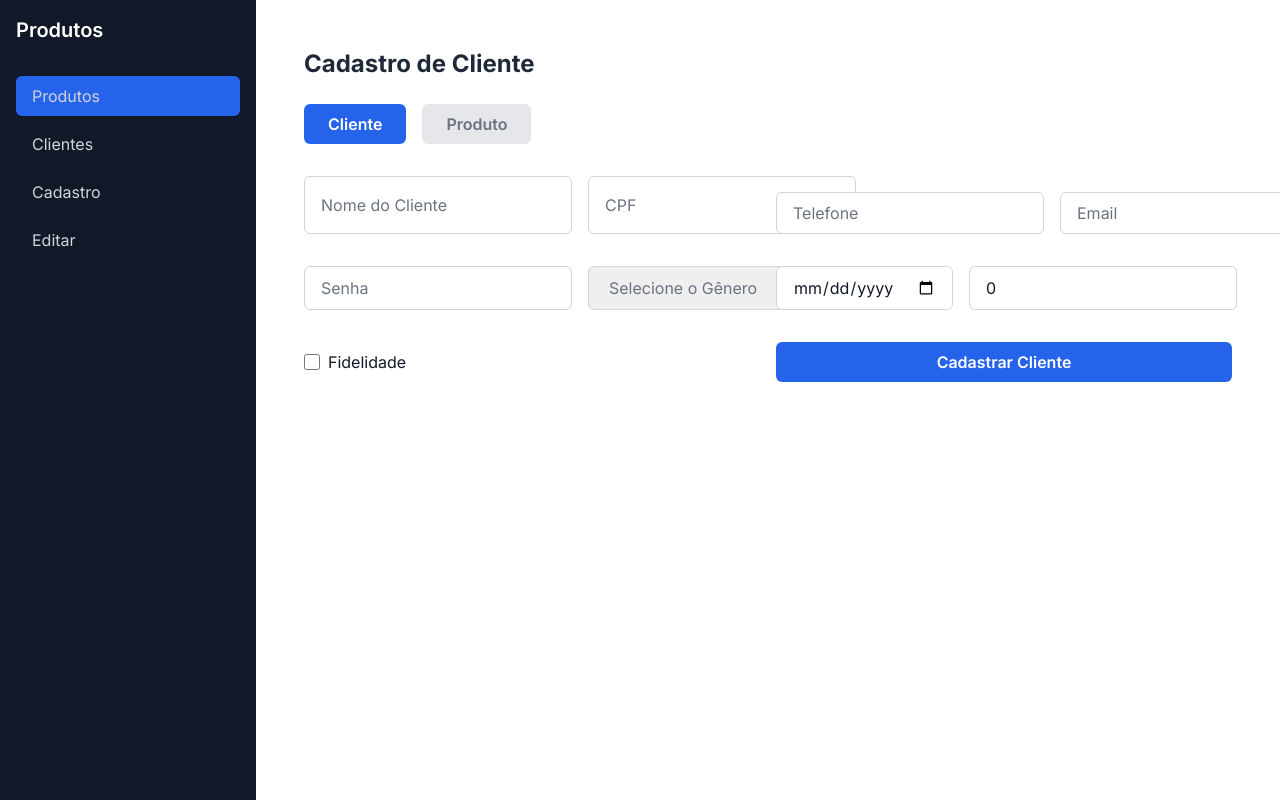
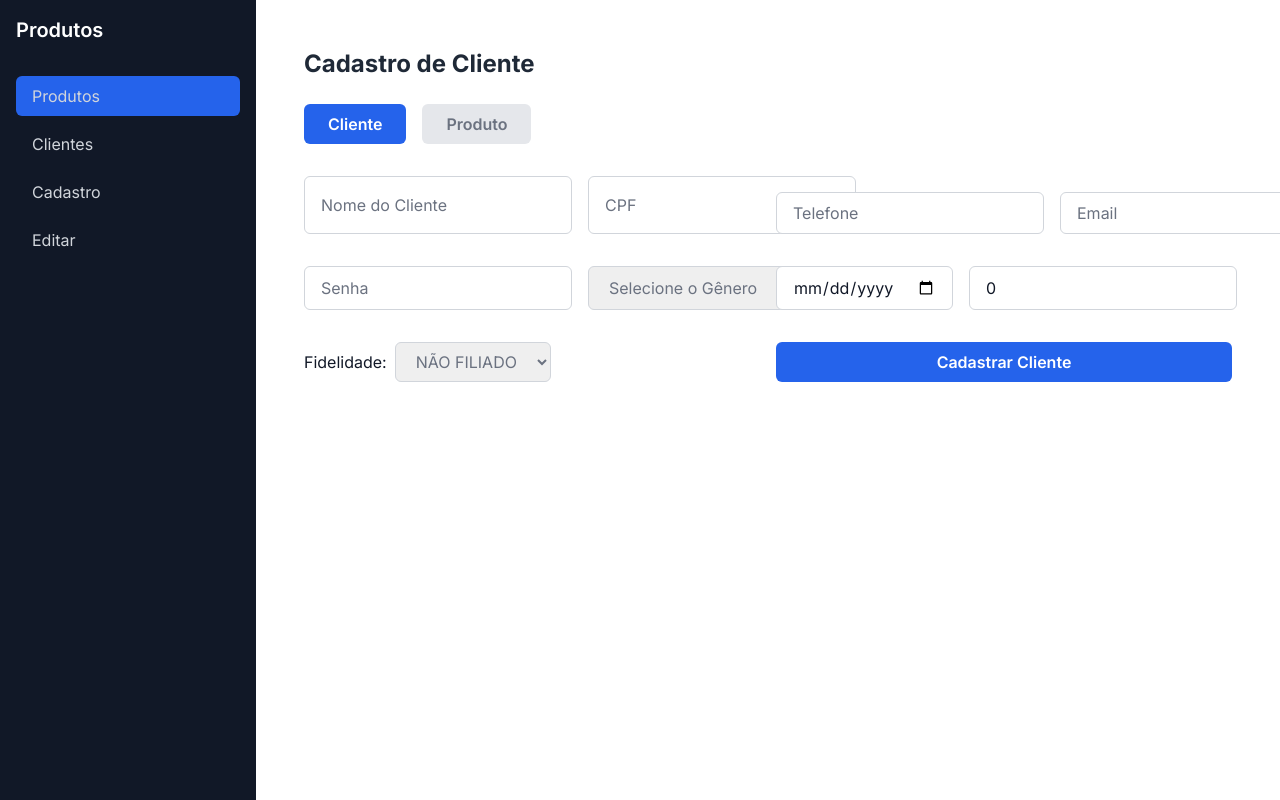
Before and after one commit to MateusFattori/nextia_web, a Next.js app: page /cadastro in a window 1280 px wide. Shown: the top 800 px of the page. Built offline with nearby package versions, Linux system fonts and the light colour scheme.

Commit message:
Add files via upload

```diff
--- a/src/app/cadastro/page.tsx
+++ b/src/app/cadastro/page.tsx
@@ -18,7 +18,7 @@ const CadastroPage = () => {
     genero: '',
     dtNascimento: '',
     pontos: 0,
-    fidelidade: false,
+    fidelidade: 'NÃO FILIADO', // Alterado para string com valores 'FILIADO' e 'NÃO FILIADO'
   });
 
   // Estado para armazenar os dados do formulário de produto
@@ -30,20 +30,11 @@ const CadastroPage = () => {
 
   // Função para lidar com mudanças no formulário de cliente
   const handleClienteChange = (e: React.ChangeEvent<HTMLInputElement | HTMLSelectElement>) => {
-    const { name, value, type } = e.target;
-
-    if (type === 'checkbox') {
-      const target = e.target as HTMLInputElement;
-      setClienteForm({
-        ...clienteForm,
-        [name]: target.checked,
-      });
-    } else {
-      setClienteForm({
-        ...clienteForm,
-        [name]: value,
-      });
-    }
+    const { name, value } = e.target;
+    setClienteForm({
+      ...clienteForm,
+      [name]: value,
+    });
   };
 
   // Função para lidar com mudanças no formulário de produto
@@ -60,7 +51,7 @@ const CadastroPage = () => {
     e.preventDefault();
 
     try {
-      const response = await axios.post('http://localhost:8080/clientes', clienteForm);
+      const response = await axios.post('https://nextiawebapp.azurewebsites.net/cliente', clienteForm);
       console.log('Cliente cadastrado com sucesso:', response.data);
       setClienteForm({
         nome: '',
@@ -71,7 +62,7 @@ const CadastroPage = () => {
         genero: '',
         dtNascimento: '',
         pontos: 0,
-        fidelidade: false,
+        fidelidade: 'NÃO FILIADO', // Resetado para valor inicial
       });
     } catch (error) {
       console.error('Erro ao cadastrar cliente:', error);
@@ -83,7 +74,7 @@ const CadastroPage = () => {
     e.preventDefault();
 
     try {
-      const response = await axios.post('http://localhost:8080/produtos', produtoForm);
+      const response = await axios.post('https://nextiawebapp.azurewebsites.net/produto', produtoForm);
       console.log('Produto cadastrado com sucesso:', response.data);
       setProdutoForm({
         nome: '',
@@ -210,15 +201,17 @@ const CadastroPage = () => {
 
             {/* Fidelidade */}
             <div className="flex space-x-4 items-center">
-              <label className="flex items-center">
-                <input
-                  type="checkbox"
+              <label className="flex-1">
+                Fidelidade:
+                <select
                   name="fidelidade"
-                  checked={clienteForm.fidelidade}
+                  value={clienteForm.fidelidade}
                   onChange={handleClienteChange}
-                  className="mr-2"
-                />
-                Fidelidade
+                  className="ml-2 px-4 py-2 border rounded-md focus:ring focus:ring-blue-200"
+                >
+                  <option value="FILIADO">FILIADO</option>
+                  <option value="NÃO FILIADO">NÃO FILIADO</option>
+                </select>
               </label>
             </div>
 
--- a/src/app/clientes/page.tsx
+++ b/src/app/clientes/page.tsx
@@ -23,7 +23,7 @@ const ClientesPage = () => {
   // Função para buscar os clientes da API
   const fetchClientes = async () => {
     try {
-      const response = await axios.get('http://localhost:8080/cliente'); // Altere para a URL da sua API
+      const response = await axios.get('https://nextiawebapp.azurewebsites.net/cliente'); // Altere para a URL da sua API
       setClientes(response.data); // Definindo os dados de clientes
       setLoading(false); // Desabilita o estado de carregamento
     } catch (err) {
--- a/src/app/editar/[id]/page.tsx
+++ b/src/app/editar/[id]/page.tsx
@@ -27,7 +27,7 @@ const EditarClientePage = () => {
   // Função para buscar os dados do cliente com base no ID da URL
   const fetchCliente = async () => {
     try {
-      const response = await axios.get(`http://localhost:8080/cliente/${id}`); // Requisição para buscar o cliente específico
+      const response = await axios.get(`https://nextiawebapp.azurewebsites.net/cliente/${id}`); // Requisição para buscar o cliente específico
       setCliente(response.data); // Atualiza o estado com os dados do cliente
       setLoading(false); // Indica que terminou de carregar
     } catch (err) {
@@ -40,7 +40,7 @@ const EditarClientePage = () => {
   const handleUpdate = async (e: React.FormEvent) => {
     e.preventDefault();
     try {
-      await axios.put(`http://localhost:8080/cliente/${id}`, cliente); // Atualiza o cliente na API
+      await axios.put(`https://nextiawebapp.azurewebsites.net/cliente/${id}`, cliente); // Atualiza o cliente na API
       alert("Cliente atualizado com sucesso");
       router.push("/editar"); // Redireciona para a lista de clientes
     } catch (err) {
--- a/src/app/editar/page.tsx
+++ b/src/app/editar/page.tsx
@@ -25,7 +25,7 @@ const EditarPage = () => {
   // Função para buscar os clientes da API
   const fetchClientes = async () => {
     try {
-      const response = await axios.get('http://localhost:8080/cliente'); // Ajuste a URL da sua API
+      const response = await axios.get('https://nextiawebapp.azurewebsites.net/cliente'); // Ajuste a URL da sua API
       setClientes(response.data);
       setLoading(false);
     } catch (err) {
@@ -37,7 +37,7 @@ const EditarPage = () => {
   // Função para excluir cliente
   const excluirCliente = async (id: number) => {
     try {
-      await axios.delete(`http://localhost:8080/cliente/${id}`); // Ajuste para a URL de exclusão
+      await axios.delete(`https://nextiawebapp.azurewebsites.net/cliente/${id}`); // Ajuste para a URL de exclusão
       // Após a exclusão, remova o cliente da lista localmente
       setClientes(clientes.filter(cliente => cliente.id !== id));
       alert('Cliente excluído com sucesso');
--- a/src/app/page.tsx
+++ b/src/app/page.tsx
@@ -16,7 +16,7 @@ const Home = () => {
   // Função para buscar os produtos
   const fetchProdutos = async () => {
     try {
-      const response = await axios.get('http://localhost:8080/produto'); // Substitua localhost pelo IP se necessário
+      const response = await axios.get('https://nextiawebapp.azurewebsites.net/produto'); // Substitua localhost pelo IP se necessário
       setProdutos(response.data);
     } catch (error) {
       console.error('Erro ao buscar produtos:', error);
```
